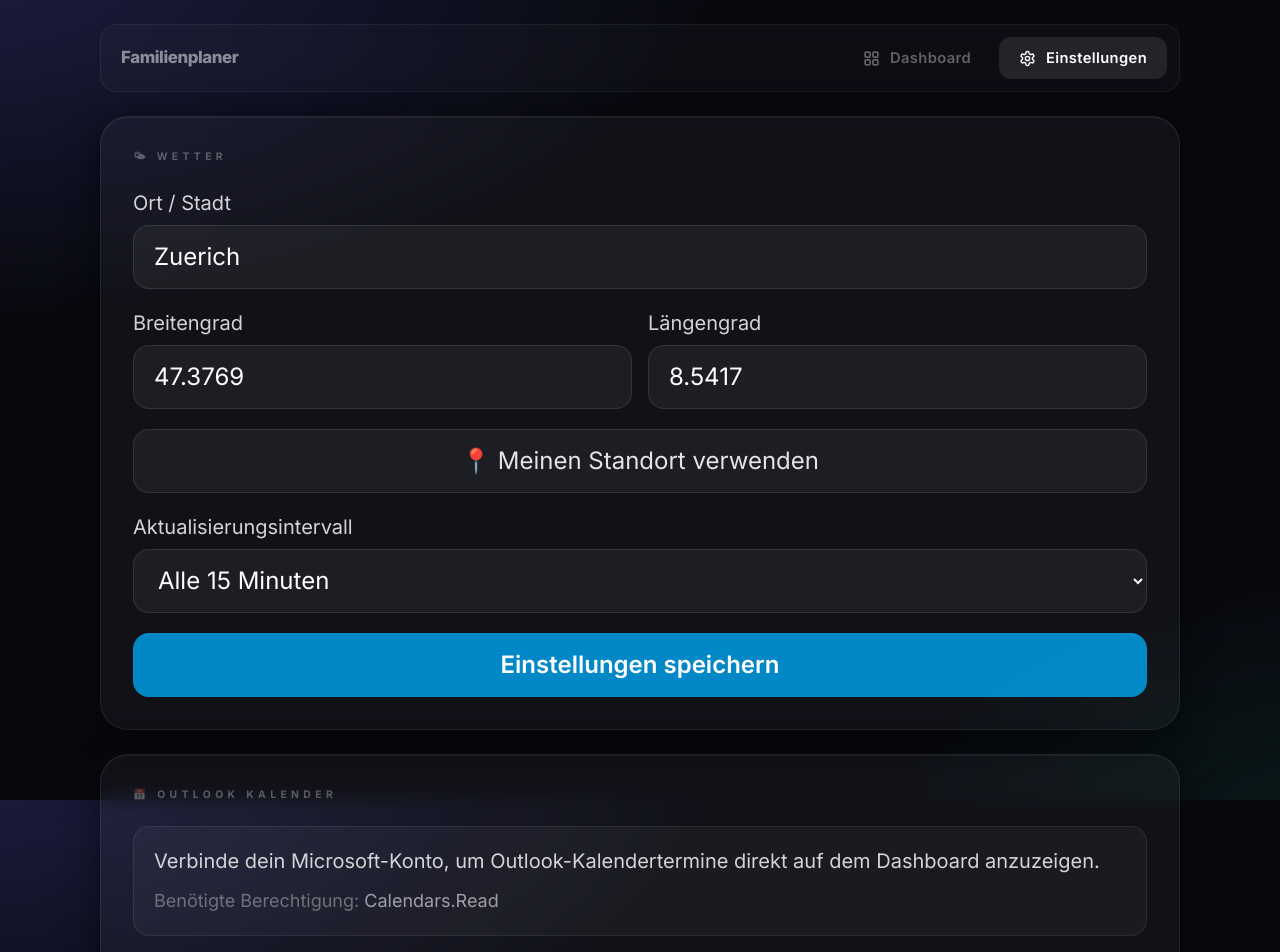
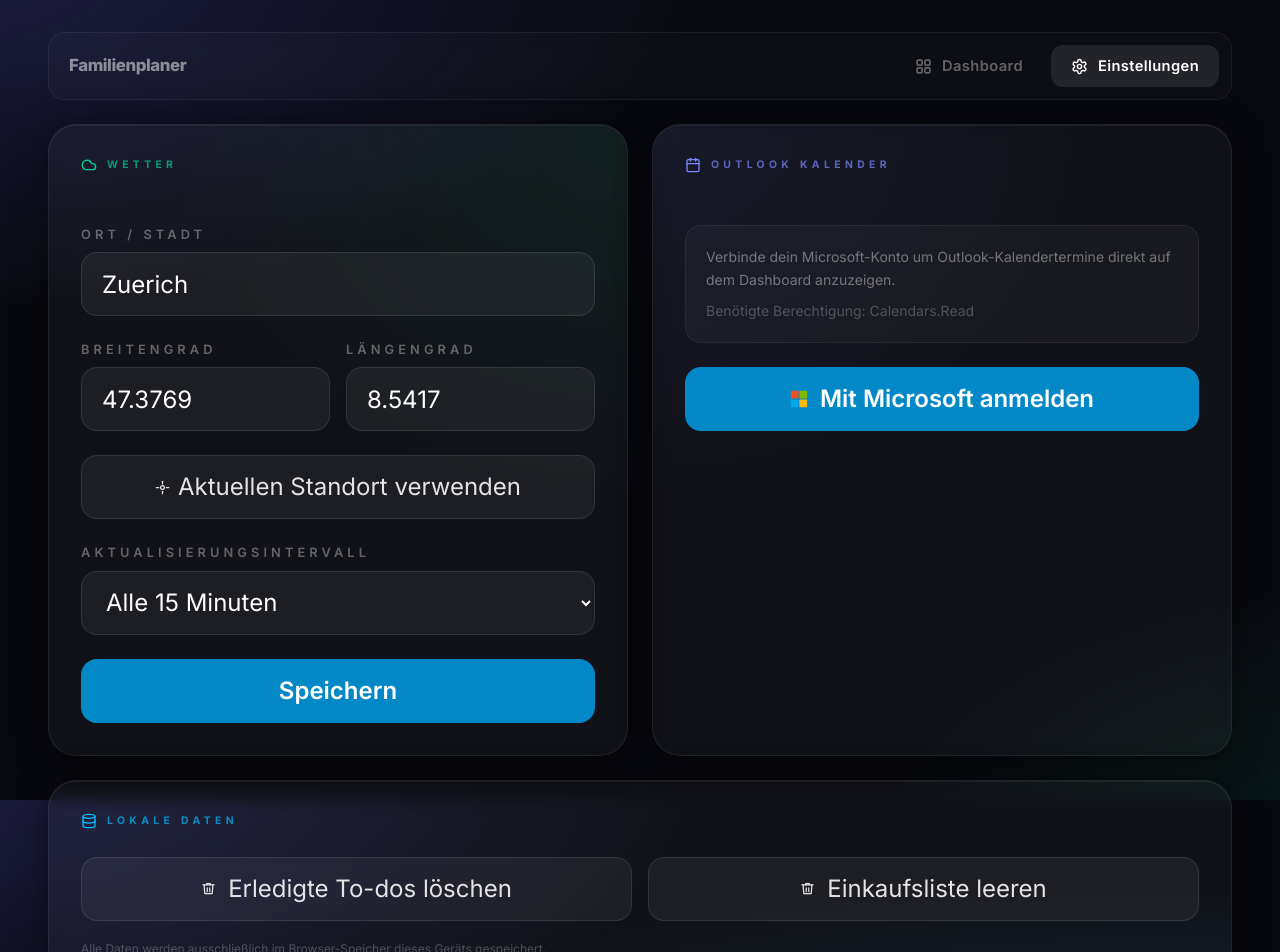
Before and after one commit to valdrinhaxhimurati/Organizer-App, a React (Vite) app: page /settings in a window 1280 px wide. Shown: the top 952 px of the page. Built offline with nearby package versions, Linux system fonts and the light colour scheme; no server answers.

Commit message:
design: settings page overhaul - SVG icons, two-column layout, accent gradients

```diff
--- a/src/pages/SettingsPage.tsx
+++ b/src/pages/SettingsPage.tsx
@@ -3,6 +3,82 @@ import { NavBar } from '../components/NavBar';
 import { isMsalConfigured, msalSignIn, msalSignOut } from '../lib/msal';
 import { useAuthStore } from '../store/authStore';
 import { useSettingsStore } from '../store/settingsStore';
+
+/* ─── SVG icon helpers ───────────────────────────────────────────────────── */
+function CloudIcon() {
+  return (
+    <svg width="16" height="16" viewBox="0 0 24 24" fill="none" stroke="currentColor" strokeWidth="2" strokeLinecap="round" strokeLinejoin="round" aria-hidden="true">
+      <path d="M17.5 19H9a7 7 0 1 1 6.71-9h1.79a4.5 4.5 0 1 1 0 9Z" />
+    </svg>
+  );
+}
+function CalendarIcon() {
+  return (
+    <svg width="16" height="16" viewBox="0 0 24 24" fill="none" stroke="currentColor" strokeWidth="2" strokeLinecap="round" strokeLinejoin="round" aria-hidden="true">
+      <rect x="3" y="4" width="18" height="18" rx="2" />
+      <line x1="16" y1="2" x2="16" y2="6" /><line x1="8" y1="2" x2="8" y2="6" />
+      <line x1="3" y1="10" x2="21" y2="10" />
+    </svg>
+  );
+}
+function DatabaseIcon() {
+  return (
+    <svg width="16" height="16" viewBox="0 0 24 24" fill="none" stroke="currentColor" strokeWidth="2" strokeLinecap="round" strokeLinejoin="round" aria-hidden="true">
+      <ellipse cx="12" cy="5" rx="9" ry="3" />
+      <path d="M3 5v14c0 1.66 4.03 3 9 3s9-1.34 9-3V5" />
+      <path d="M3 12c0 1.66 4.03 3 9 3s9-1.34 9-3" />
+    </svg>
+  );
+}
+function LocateIcon() {
+  return (
+    <svg width="15" height="15" viewBox="0 0 24 24" fill="none" stroke="currentColor" strokeWidth="2" strokeLinecap="round" strokeLinejoin="round" aria-hidden="true">
+      <circle cx="12" cy="12" r="3" />
+      <line x1="12" y1="2" x2="12" y2="6" /><line x1="12" y1="18" x2="12" y2="22" />
+      <line x1="2" y1="12" x2="6" y2="12" /><line x1="18" y1="12" x2="22" y2="12" />
+    </svg>
+  );
+}
+function MicrosoftIcon() {
+  return (
+    <svg width="18" height="18" viewBox="0 0 21 21" fill="none" aria-hidden="true">
+      <rect x="1" y="1" width="9" height="9" fill="#f25022" rx="1" />
+      <rect x="11" y="1" width="9" height="9" fill="#7fba00" rx="1" />
+      <rect x="1" y="11" width="9" height="9" fill="#00a4ef" rx="1" />
+      <rect x="11" y="11" width="9" height="9" fill="#ffb900" rx="1" />
+    </svg>
+  );
+}
+function CheckIcon() {
+  return (
+    <svg width="16" height="16" viewBox="0 0 24 24" fill="none" stroke="currentColor" strokeWidth="2.5" strokeLinecap="round" strokeLinejoin="round" aria-hidden="true">
+      <polyline points="20 6 9 17 4 12" />
+    </svg>
+  );
+}
+function TrashIcon() {
+  return (
+    <svg width="15" height="15" viewBox="0 0 24 24" fill="none" stroke="currentColor" strokeWidth="2" strokeLinecap="round" strokeLinejoin="round" aria-hidden="true">
+      <polyline points="3 6 5 6 21 6" /><path d="M19 6l-1 14H6L5 6" />
+      <path d="M10 11v6" /><path d="M14 11v6" /><path d="M9 6V4h6v2" />
+    </svg>
+  );
+}
+
+/* ─── Reusable field label ───────────────────────────────────────────────── */
+function FieldLabel({ children }: { children: React.ReactNode }) {
+  return <span className="text-[0.8rem] font-semibold uppercase tracking-[0.32em] text-white/35">{children}</span>;
+}
+
+/* ─── Section header ─────────────────────────────────────────────────────── */
+function SectionHeader({ icon, label, accent }: { icon: React.ReactNode; label: string; accent: string }) {
+  return (
+    <div className={`mb-7 flex items-center gap-2.5 ${accent}`}>
+      {icon}
+      <span className="text-[0.65rem] font-bold uppercase tracking-[0.42em] opacity-70">{label}</span>
+    </div>
+  );
+}
 
 /* ─── Weather section ────────────────────────────────────────────────────── */
 function WeatherSettings() {
@@ -34,11 +110,12 @@ function WeatherSettings() {
 
   return (
     <section className="panel p-8">
-      <p className="panel-title mb-6">🌤 Wetter</p>
+      <div className="pointer-events-none absolute inset-0 bg-[radial-gradient(ellipse_80%_60%_at_100%_0%,rgba(16,185,129,0.08),transparent)]" />
+      <div className="relative grid gap-6">
+        <SectionHeader icon={<CloudIcon />} label="Wetter" accent="text-emerald-400" />
 
-      <div className="grid gap-5">
         <label className="grid gap-2">
-          <span className="text-xl text-zinc-300">Ort / Stadt</span>
+          <FieldLabel>Ort / Stadt</FieldLabel>
           <input
             type="text"
             value={city}
@@ -50,44 +127,23 @@ function WeatherSettings() {
 
         <div className="grid grid-cols-2 gap-4">
           <label className="grid gap-2">
-            <span className="text-xl text-zinc-300">Breitengrad</span>
-            <input
-              type="number"
-              step="0.0001"
-              value={lat}
-              onChange={(e) => setLat(e.target.value)}
-              className="touch-input"
-              placeholder="47.3769"
-            />
+            <FieldLabel>Breitengrad</FieldLabel>
+            <input type="number" step="0.0001" value={lat} onChange={(e) => setLat(e.target.value)} className="touch-input" placeholder="47.3769" />
           </label>
           <label className="grid gap-2">
-            <span className="text-xl text-zinc-300">Längengrad</span>
-            <input
-              type="number"
-              step="0.0001"
-              value={lon}
-              onChange={(e) => setLon(e.target.value)}
-              className="touch-input"
-              placeholder="8.5417"
-            />
+            <FieldLabel>Längengrad</FieldLabel>
+            <input type="number" step="0.0001" value={lon} onChange={(e) => setLon(e.target.value)} className="touch-input" placeholder="8.5417" />
           </label>
         </div>
 
-        <button
-          type="button"
-          onClick={useCurrentLocation}
-          className="touch-btn-secondary"
-        >
-          📍 Meinen Standort verwenden
+        <button type="button" onClick={useCurrentLocation} className="touch-btn-secondary gap-2">
+          <LocateIcon />
+          Aktuellen Standort verwenden
         </button>
 
         <label className="grid gap-2">
-          <span className="text-xl text-zinc-300">Aktualisierungsintervall</span>
-          <select
-            value={refresh}
-            onChange={(e) => setRefresh(e.target.value)}
-            className="touch-input"
-          >
+          <FieldLabel>Aktualisierungsintervall</FieldLabel>
+          <select value={refresh} onChange={(e) => setRefresh(e.target.value)} className="touch-input">
             <option value="5">Alle 5 Minuten</option>
             <option value="10">Alle 10 Minuten</option>
             <option value="15">Alle 15 Minuten</option>
@@ -96,8 +152,19 @@ function WeatherSettings() {
           </select>
         </label>
 
-        <button type="button" onClick={save} className="touch-btn-primary">
-          {saved ? '✓ Gespeichert!' : 'Einstellungen speichern'}
+        <button
+          type="button"
+          onClick={save}
+          className={[
+            'touch-btn-primary transition-all',
+            saved ? 'bg-emerald-500/80 hover:bg-emerald-500/90' : '',
+          ].join(' ')}
+        >
+          {saved ? (
+            <span className="flex items-center gap-2"><CheckIcon /> Gespeichert!</span>
+          ) : (
+            'Speichern'
+          )}
         </button>
       </div>
     </section>
@@ -135,22 +202,25 @@ function OutlookSettings() {
   if (!isMsalConfigured) {
     return (
       <section className="panel p-8">
-        <p className="panel-title mb-4">📅 Outlook Kalender</p>
-        <div className="rounded-2xl border border-amber-400/20 bg-amber-400/8 p-6">
-          <p className="text-xl text-amber-200">
-            Azure-App-ID fehlt. Trage{' '}
-            <code className="rounded bg-white/10 px-2 py-0.5 text-amber-100">
+        <div className="pointer-events-none absolute inset-0 bg-[radial-gradient(ellipse_80%_60%_at_0%_0%,rgba(99,102,241,0.08),transparent)]" />
+        <div className="relative">
+          <SectionHeader icon={<CalendarIcon />} label="Outlook Kalender" accent="text-indigo-400" />
+          <div className="rounded-2xl border border-amber-400/15 bg-amber-400/[0.06] p-6">
+            <p className="text-base font-semibold text-amber-300/90">Azure App-ID fehlt</p>
+            <p className="mt-2 text-sm leading-relaxed text-white/45">
+              Trage{' '}
+              <code className="rounded bg-white/[0.08] px-1.5 py-0.5 text-white/70 font-mono text-xs">
                 VITE_MSAL_CLIENT_ID
               </code>{' '}
-            in die <code className="rounded bg-white/10 px-2 py-0.5 text-amber-100">.env</code>-Datei
-            ein und starte die App neu.
+              in die{' '}
+              <code className="rounded bg-white/[0.08] px-1.5 py-0.5 text-white/70 font-mono text-xs">.env</code>{' '}
+              Datei ein und starte die App neu.
             </p>
-          <p className="mt-3 text-lg text-zinc-400">
-            Registriere eine App im{' '}
-            <strong className="text-zinc-200">Azure Portal → App-Registrierungen</strong>, füge
-            die Redirect-URI <code className="text-zinc-300">{window.location.origin}</code> hinzu
-            und kopiere die Anwendungs-(Client-)ID.
+            <p className="mt-3 text-sm text-white/30">
+              Azure Portal → App-Registrierungen → Redirect-URI:{' '}
+              <code className="text-white/50">{window.location.origin}</code>
             </p>
+          </div>
         </div>
       </section>
     );
@@ -158,55 +228,46 @@ function OutlookSettings() {
 
   return (
     <section className="panel p-8">
-      <p className="panel-title mb-6">📅 Outlook Kalender</p>
+      <div className="pointer-events-none absolute inset-0 bg-[radial-gradient(ellipse_80%_60%_at_0%_0%,rgba(99,102,241,0.08),transparent)]" />
+      <div className="relative grid gap-6">
+        <SectionHeader icon={<CalendarIcon />} label="Outlook Kalender" accent="text-indigo-400" />
 
         {account ? (
-        <div className="grid gap-5">
-          <div className="flex items-center gap-4 rounded-2xl border border-emerald-400/20 bg-emerald-400/8 p-5">
-            <span className="text-4xl">✓</span>
-            <div>
-              <p className="text-2xl font-semibold text-emerald-200">{account.name ?? account.username}</p>
-              <p className="text-xl text-zinc-400">{account.username}</p>
+          <>
+            <div className="flex items-center gap-4 rounded-2xl border border-emerald-400/20 bg-emerald-400/[0.06] p-5">
+              <div className="flex h-11 w-11 shrink-0 items-center justify-center rounded-full bg-emerald-500/20">
+                <CheckIcon />
+              </div>
+              <div className="min-w-0">
+                <p className="truncate text-base font-semibold text-white">{account.name ?? account.username}</p>
+                <p className="truncate text-sm text-white/40">{account.username}</p>
               </div>
             </div>
-          <p className="text-xl text-zinc-400">
-            Kalenderereignisse der nächsten 14 Tage werden automatisch angezeigt.
+            <p className="text-sm leading-relaxed text-white/35">
+              Termine der nächsten 14 Tage werden automatisch auf dem Dashboard angezeigt.
             </p>
-          <button
-            type="button"
-            onClick={disconnect}
-            disabled={loading}
-            className="touch-btn-danger"
-          >
-            {loading ? 'Wird abgemeldet…' : 'Microsoft-Konto trennen'}
+            <button type="button" onClick={disconnect} disabled={loading} className="touch-btn-danger">
+              {loading ? 'Wird getrennt…' : 'Konto trennen'}
             </button>
-        </div>
+          </>
         ) : (
-        <div className="grid gap-5">
-          <div className="rounded-2xl border border-white/8 bg-white/4 p-5">
-            <p className="text-xl text-zinc-300">
-              Verbinde dein Microsoft-Konto, um Outlook-Kalendertermine direkt auf dem
-              Dashboard anzuzeigen.
-            </p>
-            <p className="mt-3 text-lg text-zinc-500">
-              Benötigte Berechtigung: <span className="text-zinc-400">Calendars.Read</span>
-            </p>
+          <>
+            <div className="rounded-2xl border border-white/[0.06] bg-white/[0.03] p-5 text-sm leading-relaxed text-white/40">
+              Verbinde dein Microsoft-Konto um Outlook-Kalendertermine direkt auf dem Dashboard anzuzeigen.
+              <span className="mt-2 block text-white/25">Benötigte Berechtigung: Calendars.Read</span>
             </div>
             {error && (
-            <p className="rounded-xl border border-rose-400/20 bg-rose-400/8 p-4 text-xl text-rose-300">
+              <p className="rounded-xl border border-rose-400/15 bg-rose-400/[0.06] px-4 py-3 text-sm text-rose-300/80">
                 {error}
               </p>
             )}
-          <button
-            type="button"
-            onClick={connect}
-            disabled={loading}
-            className="touch-btn-primary"
-          >
-            {loading ? 'Anmeldung läuft…' : '🔑 Mit Microsoft anmelden'}
+            <button type="button" onClick={connect} disabled={loading} className="touch-btn-primary gap-3">
+              <MicrosoftIcon />
+              {loading ? 'Anmeldung läuft…' : 'Mit Microsoft anmelden'}
             </button>
+          </>
+        )}
       </div>
-      )}
     </section>
   );
 }
@@ -219,10 +280,13 @@ function DataSettings() {
     const raw = localStorage.getItem('organizer-local-todos');
     if (!raw) return;
     const todos = JSON.parse(raw) as Array<{ done: boolean }>;
+    const before = todos.length;
     const filtered = todos.filter((t) => !t.done);
     localStorage.setItem('organizer-local-todos', JSON.stringify(filtered));
+    if (before - filtered.length > 0) {
       setCleared('todos');
       setTimeout(() => setCleared(null), 2500);
+    }
   }
 
   function clearShopping() {
@@ -233,15 +297,54 @@ function DataSettings() {
 
   return (
     <section className="panel p-8">
-      <p className="panel-title mb-6">🗂 Daten verwalten</p>
-
+      <div className="pointer-events-none absolute inset-0 bg-[radial-gradient(ellipse_70%_50%_at_100%_100%,rgba(14,165,233,0.07),transparent)]" />
+      <div className="relative">
+        <SectionHeader icon={<DatabaseIcon />} label="Lokale Daten" accent="text-sky-400" />
         <div className="grid grid-cols-1 gap-4 sm:grid-cols-2">
-        <button type="button" onClick={clearDoneTodos} className="touch-btn-secondary">
-          {cleared === 'todos' ? '✓ Erledigt!' : '🗑 Erledigte To-dos löschen'}
+          <button
+            type="button"
+            onClick={clearDoneTodos}
+            className={[
+              'touch-btn-secondary flex items-center justify-center gap-3 transition-colors',
+              cleared === 'todos' && 'border-emerald-400/25 bg-emerald-400/[0.08] text-emerald-300',
+            ]
+              .filter(Boolean)
+              .join(' ')}
+          >
+            {cleared === 'todos' ? (
+              <>
+                <CheckIcon /> Gelöscht
+              </>
+            ) : (
+              <>
+                <TrashIcon /> Erledigte To-dos löschen
+              </>
+            )}
           </button>
-        <button type="button" onClick={clearShopping} className="touch-btn-secondary">
-          {cleared === 'shopping' ? '✓ Erledigt!' : '🗑 Einkaufsliste leeren'}
+          <button
+            type="button"
+            onClick={clearShopping}
+            className={[
+              'touch-btn-secondary flex items-center justify-center gap-3 transition-colors',
+              cleared === 'shopping' && 'border-emerald-400/25 bg-emerald-400/[0.08] text-emerald-300',
+            ]
+              .filter(Boolean)
+              .join(' ')}
+          >
+            {cleared === 'shopping' ? (
+              <>
+                <CheckIcon /> Geleert
+              </>
+            ) : (
+              <>
+                <TrashIcon /> Einkaufsliste leeren
+              </>
+            )}
           </button>
+        </div>
+        <p className="mt-5 text-xs text-white/25">
+          Alle Daten werden ausschließlich im Browser-Speicher dieses Geräts gespeichert.
+        </p>
       </div>
     </section>
   );
@@ -250,13 +353,15 @@ function DataSettings() {
 /* ─── Main Settings page ─────────────────────────────────────────────────── */
 export function SettingsPage() {
   return (
-    <main className="min-h-screen px-6 py-6 text-white xl:px-8">
-      <div className="mx-auto flex max-w-[1080px] flex-col gap-6">
+    <main className="min-h-screen px-8 py-8 text-white xl:px-12">
+      <div className="mx-auto flex max-w-[1440px] flex-col gap-6">
         <NavBar />
-        <div className="flex flex-col gap-6 pb-12">
+        <div className="grid grid-cols-1 gap-6 pb-12 xl:grid-cols-2">
           <WeatherSettings />
           <OutlookSettings />
+          <div className="xl:col-span-2">
             <DataSettings />
+          </div>
         </div>
       </div>
     </main>
```
Lines whose indentation alone changed are shown as unchanged.
